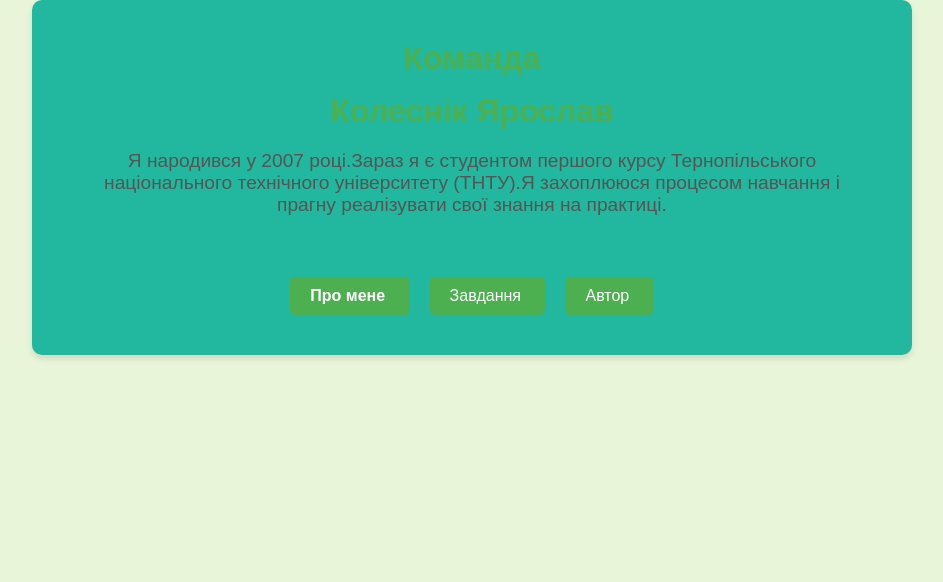
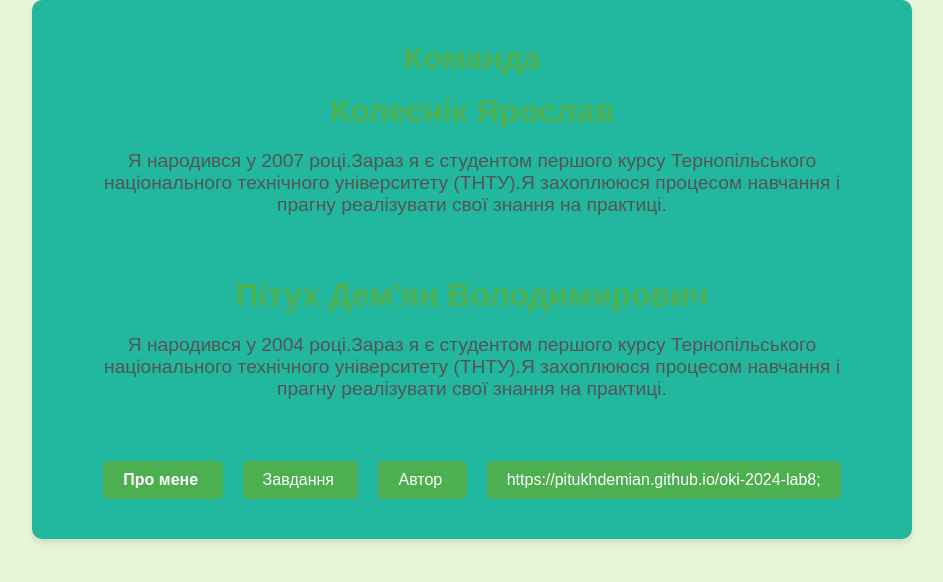
Before and after one commit to Yaroslaw777/lab8.Ki, a plain HTML site: page Автор.html in a window 1280 px wide. Shown: the whole page, without its empty margins (168-1111 px from the left). Drawn offline with Linux system fonts and the light colour scheme.

Commit message:
Update Автор.html

```diff
--- a/Автор.html
+++ b/Автор.html
@@ -54,9 +54,13 @@
 	<p><div class="title">Колеснік Ярослав</div></p>
         <div class="description">
       <p>Я народився у 2007 році.Зараз я є студентом першого курсу Тернопільського національного технічного університету (ТНТУ).Я захоплююся процесом навчання і прагну реалізувати свої знання на практиці.</p>&nbsp; </div>
-        <div class="buttons"><a href="index.html"><strong>Про мене</strong>&nbsp;</a>
+        <p><div class="title">Пітух Дем'ян Володимирович</div></p>
+        <div class="description">
+      <p>Я народився у 2004 році.Зараз я є студентом першого курсу Тернопільського національного технічного університету (ТНТУ).Я захоплююся процесом навчання і прагну реалізувати свої знання на практиці.</p>&nbsp; </div>
+	<div class="buttons"><a href="index.html"><strong>Про мене</strong>&nbsp;</a>
             <a href="Завдання.html">Завдання&nbsp;</a>
 			<a href="Автор.html">Автор&nbsp;</a>
+		<a href="Завдання.html">https://pitukhdemian.github.io/oki-2024-lab8;</a>
         </div>
     </div>
 </body>
```
